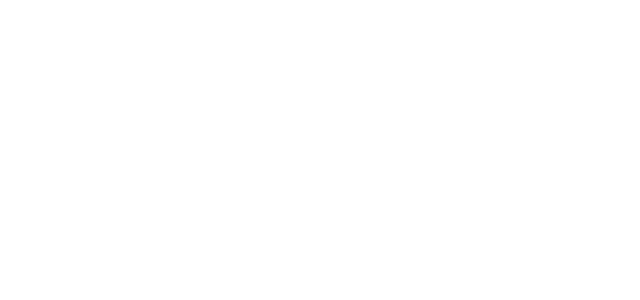
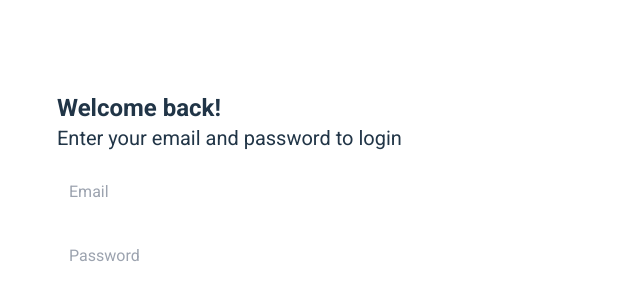
Before and after one commit to Ferinco/seemax, a React (Vite) app: page /login in a window 1280 px wide. Shown: the part 214-514 px from the top of the page, without its empty margins (0-640 px from the left). Built offline with nearby package versions, Linux system fonts and the light colour scheme.

Commit message:
login form

```diff
--- a/src/pages/loginPage.jsx
+++ b/src/pages/loginPage.jsx
@@ -3,7 +3,18 @@
 export default function LoginPage(){
     return(
         <Container className="w-screen h-screen">
+            <div className=" flex flex-row h-full w-full py-6 px-14 items-center">
+<div className="flex flex-col gap-4">
+<div className="texts flex flex-col items-start">
+    <h3 className="text-2xl font-bold">Welcome back!</h3>
+    <p className="text-xl">Enter your email and password to login</p>
+</div>
+<input className="input p-3 w-72" placeholder="Email"/>
+<input className="input p-3 w-72" placeholder="Password"/>
 
+</div>
+
+            </div>
         </Container>
     )
 }
```
